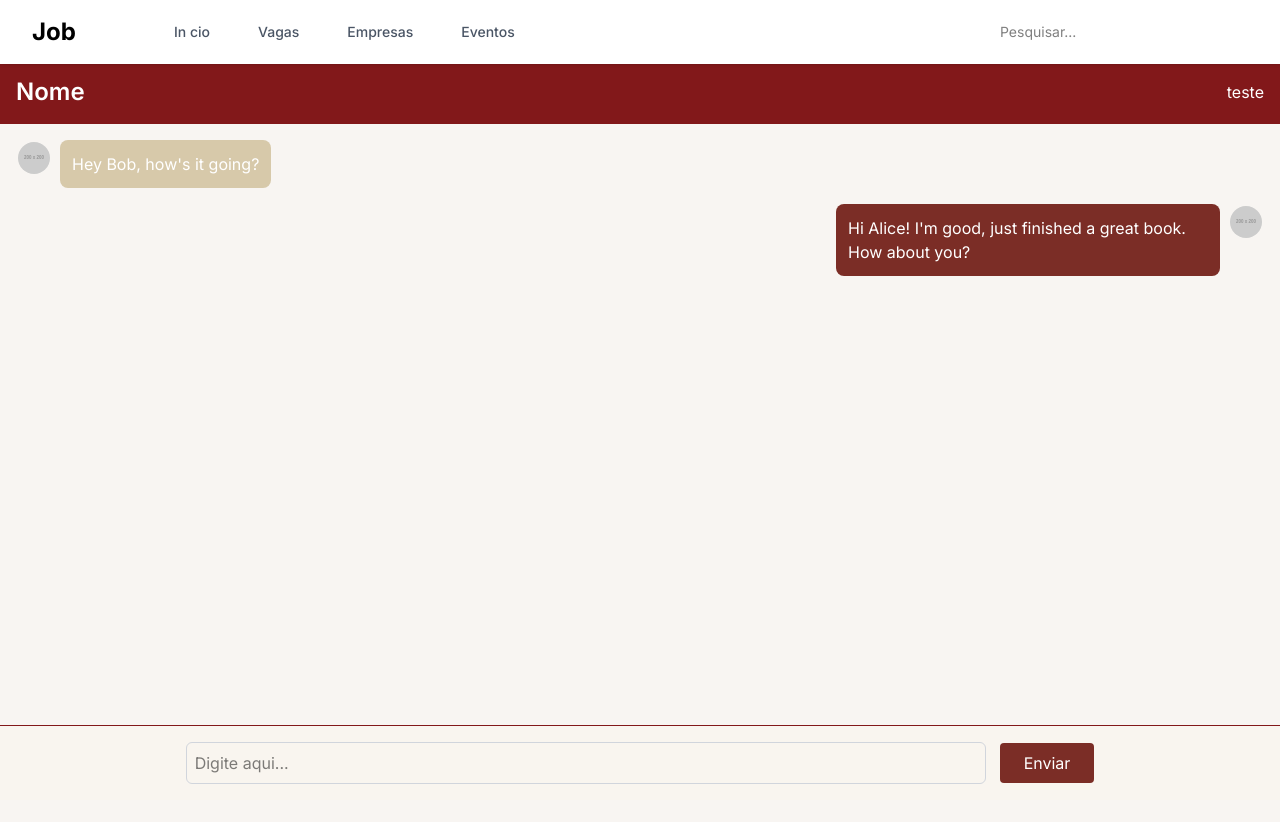
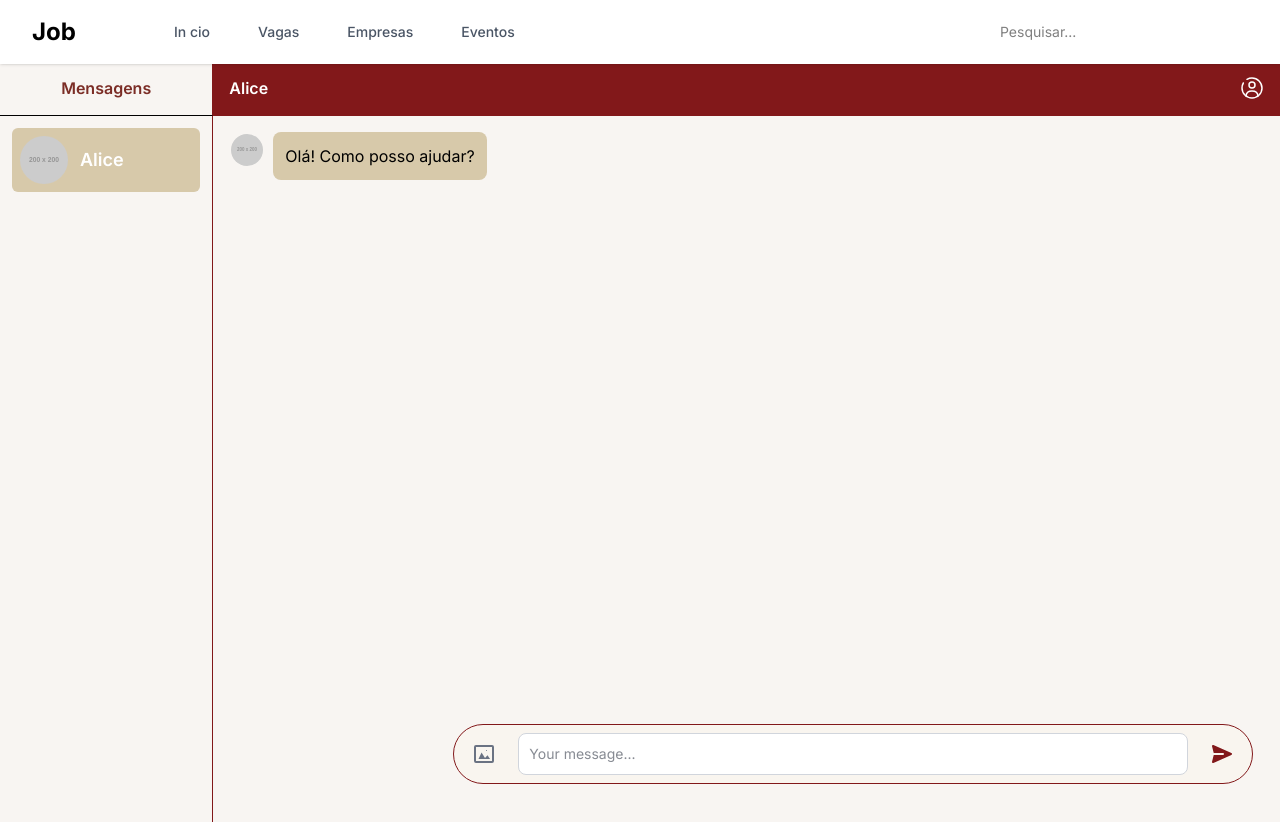
Before and after one commit to oQueirozzz/JobIn, a Next.js app in the folder frontend/: page /chat in a window 1280 px wide. Shown: the top 822 px of the page. Built offline with nearby package versions, Linux system fonts and the light colour scheme.

Commit message:
chat responsivo

```diff
--- a/frontend/app/(pages)/chat/page.jsx
+++ b/frontend/app/(pages)/chat/page.jsx
@@ -1,11 +1,55 @@
 'use client'
 
-export default function chat() {
+import { useState } from 'react';
+
+export default function Chat() {
+    const [messages, setMessages] = useState([
+        { id: 1, sender: 'other', text: 'Olá! Como posso ajudar?' }
+    ]);
+
+    const [input, setInput] = useState('');
+
+    function handleSend(event) {
+        event.preventDefault();
+        if (input.trim() === '') return;
+
+        setMessages(prev => [
+            ...prev,
+            { id: Date.now(), sender: 'me', text: input.trim() }
+        ]);
+
+        setInput('');
+
+        setTimeout(() => {
+            setMessages(prev => [
+                ...prev,
+                { id: Date.now() + 1, sender: 'other', text: 'Recebi sua mensagem!' }
+            ]);
+        }, 1000);
+    }
+
+    function handleImageUpload(event) {
+        const file = event.target.files?.[0];
+        if (!file) return;
+
+        const reader = new FileReader();
+        reader.onload = () => {
+            const imageUrl = reader.result;
+            setMessages(prev => [
+                ...prev,
+                {
+                    id: Date.now(),
+                    sender: 'me',
+                    text: '',
+                    image: imageUrl,
+                }
+            ]);
+        };
+        reader.readAsDataURL(file);
+    }
 
     function alternarDisplay() {
-
         const sideBar = document.getElementById('sideBar');
-
         if (sideBar.style.display === 'none' || sideBar.style.display === '') {
             sideBar.style.display = 'block';
         } else {
@@ -13,79 +57,166 @@ export default function chat() {
         }
     }
 
-
     return (
         <>
-            <div className="flex h-screen overflow-hidden mt-15">
+            <div className="flex h-screen overflow-hidden mt-15 relative">
                 {/* Sidebar */}
-                <div className="w-1/6 bg-white hidden" id="sideBar">
-                    {/* Sidebar Header */}
-                    <div className="py-4 border-b-vinho flex justify-center items-center bg-[#F9F5EF] text-red-900 border-r border-e-red-900">
-                        <h1 className="text-2xl font-semibold">Conversas</h1>
-
+                <div
+                    className="fixed top-0 left-0 z-40 w-64 h-full bg-white hidden md:static md:block md:w-1/6 transition-transform"
+                    id="sideBar"
+                >
+                    <div className="py-4 border-b border-vinho flex text-center justify-center items-center bg-[#F8F5F2] border-r border-r-red-900 h-14">
+                        <h1 className="text-1xl font-semibold text-vinho">Mensagens</h1>
                     </div>
-
-                    {/* Contact List: só 1 contato */}
-                    <div className="overflow-y-auto h-screen p-3 mb-9 pb-20  bg-[#F9F5EF] border-r border-red-900 ">
-                        <div className="flex items-center mb-4 cursor-pointer hover:bg-gray-100 p-2 rounded-md bg-white ">
-                            <div className="w-12 h-12 bg-gray-300 rounded-full mr-3">
-                                <img src="https://placehold.co/200x/ffa8e4/ffffff.svg?text=ʕ•́ᴥ•̀ʔ&font=Lato" alt="User Avatar" className="w-12 h-12 rounded-full" />
+                    <div className="overflow-y-auto h-full p-3 mb-9 pb-20 bg-[#F8F5F2] border-r border-red-900">
+                        <div className="flex items-center mb-4 cursor-pointer p-2 rounded-md bg-[#D7C9AA] hover:shadow-lg transition-shadow duration-300">
+                            <div className="mr-3">
+                                <img
+                                    src="https://placehold.co/200x/ffa8e4/ffffff.svg?text=ʕ•́ᴥ•̀ʔ&font=Lato"
+                                    alt="User Avatar"
+                                    className="rounded-full w-8 h-8 sm:w-10 sm:h-10 md:w-12 md:h-12 object-cover"
+                                />
                             </div>
-                            <div className="flex-1 ">
-
-                                <h2 className="text-lg font-semibold ">Alice</h2>
+                            <div className="flex-1">
+                                <h2 className="text-lg text-white font-semibold">Alice</h2>
                             </div>
                         </div>
                     </div>
                 </div>
 
-                {/* Main Chat Area */}
-                <div className="flex-1 ">
+                {/* Main Chat*/}
+                <div className="flex-1 flex flex-col">
                     {/* Chat Header */}
-                    <header className="text-white p-4 bg-red-900 flex justify-between ">
-                        <h1 className="text-2xl font-semibold">Nome</h1>
-                        <button onClick={alternarDisplay} className="cursor-pointer hover:text-green-300" type="button">teste</button>
+                    <header className="text-white p-4 bg-red-900 flex justify-between">
+                        <h1 className="text-1xl font-semibold">Alice</h1>
+                        <button
+                            onClick={alternarDisplay}
+                            className="cursor-pointer hover:text-green-300"
+                            type="button"
+                        >
+                            <img className="h-6" src="/img/chat/contact.svg" alt="" />
+                        </button>
                     </header>
 
                     {/* Chat Messages */}
-                    <div className="h-screen overflow-y-auto p-4 pb-36 bg-[#F8F5F2] ">
-                        {/* Incoming Message */}
-                        <div className="flex mb-4 ">
-                            <div className="w-9 h-9 rounded-full flex items-center justify-center mr-2 ">
-                                <img src="https://placehold.co/200x/ffa8e4/ffffff.svg?text=ʕ•́ᴥ•̀ʔ&font=Lato" alt="User Avatar" className="w-8 h-8 rounded-full" />
+                    <div className="flex-1 overflow-y-auto p-4 pb-36 bg-[#F8F5F2]">
+                        {messages.map((msg) =>
+                            msg.sender === 'other' ? (
+                                <div key={msg.id} className="flex mb-4">
+                                    <div className="w-9 h-9 rounded-full flex items-center justify-center mr-2">
+                                        <img
+                                            src="https://placehold.co/200x/ffa8e4/ffffff.svg?text=ʕ•́ᴥ•̀ʔ&font=Lato"
+                                            alt="User Avatar"
+                                            className="w-8 h-8 rounded-full"
+                                        />
                                     </div>
-                            <div className="flex max-w-96 bg-bege  rounded-lg p-3 gap-3">
-                                <p className="text-white">Hey Bob, how's it going?</p>
+                                    <div className="bg-bege rounded-lg p-3 gap-3 text-black inline-block max-w-[75%] break-words">
+                                        {msg.image ? (
+                                            <img
+                                                src={msg.image}
+                                                alt="uploaded"
+                                                className="rounded-lg max-w-xs"
+                                            />
+                                        ) : (
+                                            <p>{msg.text}</p>
+                                        )}
                                     </div>
                                 </div>
-
-                        {/* Outgoing Message */}
-                        <div className="flex justify-end mb-4">
-                            <div className="flex max-w-96 bg-vinho text-white rounded-lg p-3 gap-3">
-                                <p>Hi Alice! I'm good, just finished a great book. How about you?</p>
+                            ) : (
+                                <div key={msg.id} className="flex justify-end mb-4">
+                                    <div className="bg-vinho text-white rounded-lg p-3 gap-3 inline-block max-w-[500px] h-auto break-words">
+                                        {msg.image ? (
+                                            <img
+                                                src={msg.image}
+                                                alt="uploaded"
+                                                className="rounded-lg max-w-xs"
+                                            />
+                                        ) : (
+                                            <p>{msg.text}</p>
+                                        )}
                                     </div>
                                     <div className="w-9 h-9 rounded-full flex items-center justify-center ml-2">
-                                <img src="https://placehold.co/200x/b7a8ff/ffffff.svg?text=ʕ•́ᴥ•̀ʔ&font=Lato" alt="My Avatar" className="w-8 h-8 rounded-full" />
+                                        <img
+                                            src="https://placehold.co/200x/b7a8ff/ffffff.svg?text=ʕ•́ᴥ•̀ʔ&font=Lato"
+                                            alt="My Avatar"
+                                            className="w-8 h-8 rounded-full"
+                                        />
                                     </div>
                                 </div>
+                            )
+                        )}
+                    </div>
 
-
-                    </div>
                     {/* Chat Input */}
-                     <footer className="fixed bottom-0 w-full py-4 flex items-center justify-center bg-[#F9F5EF] border-t border-red-900 gap-3.5">
+                    <form
+                        onSubmit={handleSend}
+                        className="fixed bottom-0 w-full py-4 flex items-center justify-center bg-transparent"
+                    >
+                        <label htmlFor="chat" className="sr-only">
+                            Digite aqui...
+                        </label>
+                        <div className="flex items-center px-3 py-2 rounded-4xl bg-[#F9F5EF] w-full max-w-[800px] border border-red-900">
+                            <button
+                                type="button"
+                                className="inline-flex justify-center p-2 text-gray-500 rounded-lg cursor-pointer hover:text-gray-900 hover:bg-gray-100"
+                                onClick={() => document.getElementById('imageUpload')?.click()}
+                            >
+                                <svg
+                                    className="w-5 h-5"
+                                    aria-hidden="true"
+                                    xmlns="http://www.w3.org/2000/svg"
+                                    fill="none"
+                                    viewBox="0 0 20 18"
+                                >
+                                    <path
+                                        fill="currentColor"
+                                        d="M13 5.5a.5.5 0 1 1-1 0 .5.5 0 0 1 1 0ZM7.565 7.423 4.5 14h11.518l-2.516-3.71L11 13 7.565 7.423Z"
+                                    />
+                                    <path
+                                        stroke="currentColor"
+                                        strokeLinecap="round"
+                                        strokeLinejoin="round"
+                                        strokeWidth="2"
+                                        d="M18 1H2a1 1 0 0 0-1 1v14a1 1 0 0 0 1 1h16a1 1 0 0 0 1-1V2a1 1 0 0 0-1-1Z"
+                                    />
+                                </svg>
+                                <span className="sr-only">Upload image</span>
+                            </button>
+                            <input
+                                type="file"
+                                accept="image/*"
+                                id="imageUpload"
+                                style={{ display: 'none' }}
+                                onChange={handleImageUpload}
+                            />
                             <textarea
+                                id="chat"
                                 rows={1}
-                                className="resize-none w-full max-w-[800px] rounded-md border border-gray-300 p-2 focus:outline-none focus:ring-2 focus:ring-red-900"
-                                placeholder="Digite aqui..."
+                                className="resize-none block mx-4 p-2.5 w-full text-sm text-gray-900 bg-white rounded-lg border border-gray-300 focus:ring-blue-500 focus:border-blue-500"
+                                placeholder="Your message..."
+                                value={input}
+                                onChange={(e) => setInput(e.target.value)}
                                 maxLength={200}
                             />
-                            <button className="cursor-pointer rounded bg-[#7B2D26] px-6 py-2 text-white hover:bg-red-950 focus:outline-none focus:ring-2">
-                                Enviar
+                            <button
+                                type="submit"
+                                className="inline-flex justify-center p-2 text-red-900 rounded-full cursor-pointer hover:bg-blue-100"
+                            >
+                                <svg
+                                    className="w-5 h-5 rotate-90"
+                                    aria-hidden="true"
+                                    xmlns="http://www.w3.org/2000/svg"
+                                    fill="currentColor"
+                                    viewBox="0 0 18 20"
+                                >
+                                    <path d="m17.914 18.594-8-18a1 1 0 0 0-1.828 0l-8 18a1 1 0 0 0 1.157 1.376L8 18.281V9a1 1 0 0 1 2 0v9.281l6.758 1.689a1 1 0 0 0 1.156-1.376Z" />
+                                </svg>
+                                <span className="sr-only">Send message</span>
                             </button>
-                        </footer>
+                        </div>
+                    </form>
                 </div>
             </div>
-
         </>
-    )
+    );
 }
--- a/frontend/app/(pages)/novaSenha/page.jsx
+++ b/frontend/app/(pages)/novaSenha/page.jsx
@@ -1,7 +1,7 @@
 'use client';
 
 import { useState } from 'react';
-import emailjs from '@emailjs/browser';
+// import emailjs from '@emailjs/browser';
 
 export default function NovaSenha() {
     const [email, setEmail] = useState('');
--- a/frontend/app/layout.jsx
+++ b/frontend/app/layout.jsx
@@ -11,6 +11,8 @@ const inter = Inter({
   variable: '--font-inter',
   display: 'swap',
 })
+
+
 
 function ClientLayout({ children }) {
   const pathname = usePathname()
--- a/frontend/components/Header/Header.jsx
+++ b/frontend/components/Header/Header.jsx
@@ -1,11 +1,11 @@
 'use client';
 
-import { usePathname } from 'next/navigation';
+import {usePathname } from 'next/navigation';
 
 export default function Header() {
   const pathname = usePathname();
 
-  if (pathname.startsWith('not-found')) {
+  if (pathname === '') {
     return null;
   }
     return (
```
Also changed, not shown: frontend/public/img/chat/contact.svg (added). Lines whose indentation alone changed are shown as unchanged.
